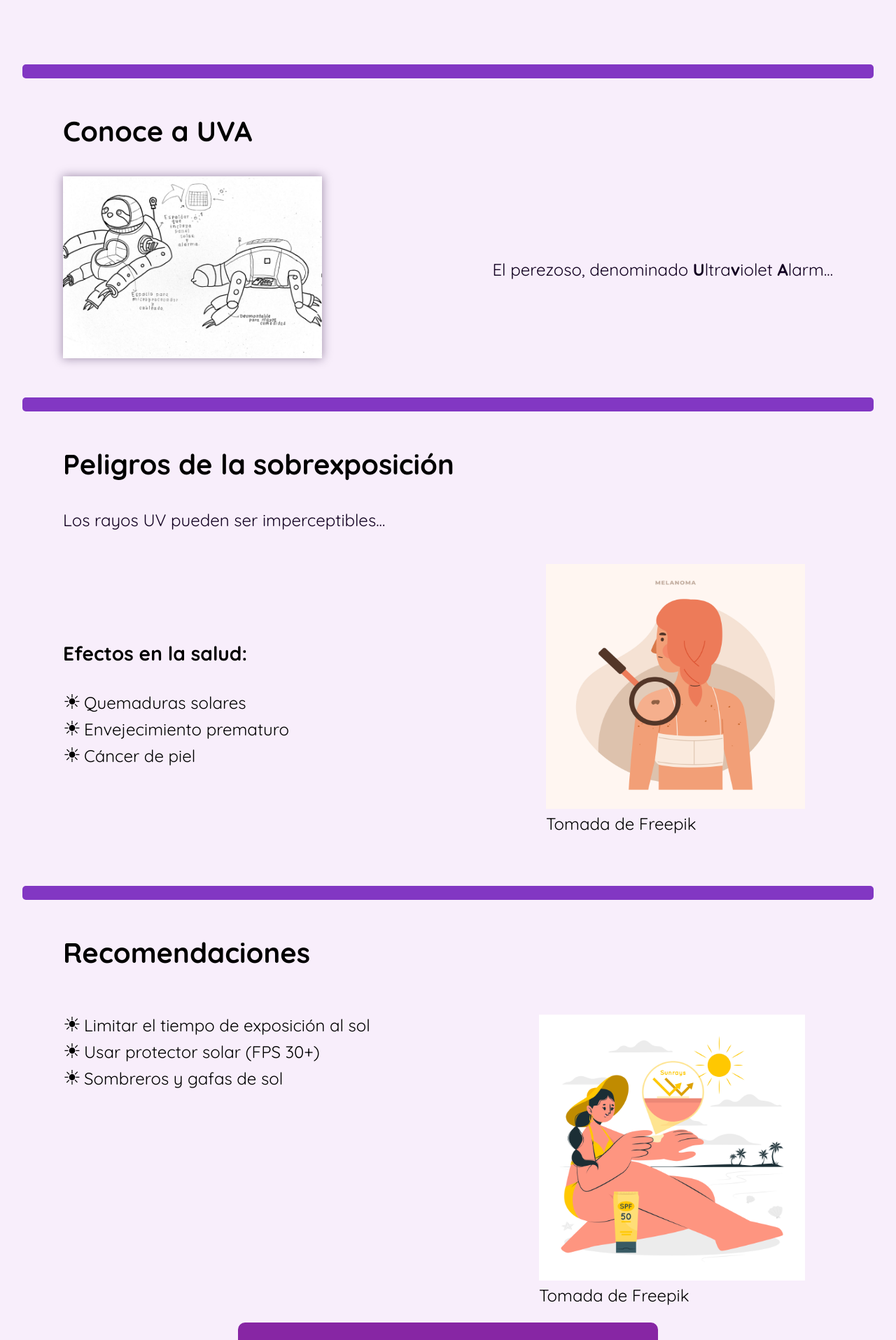
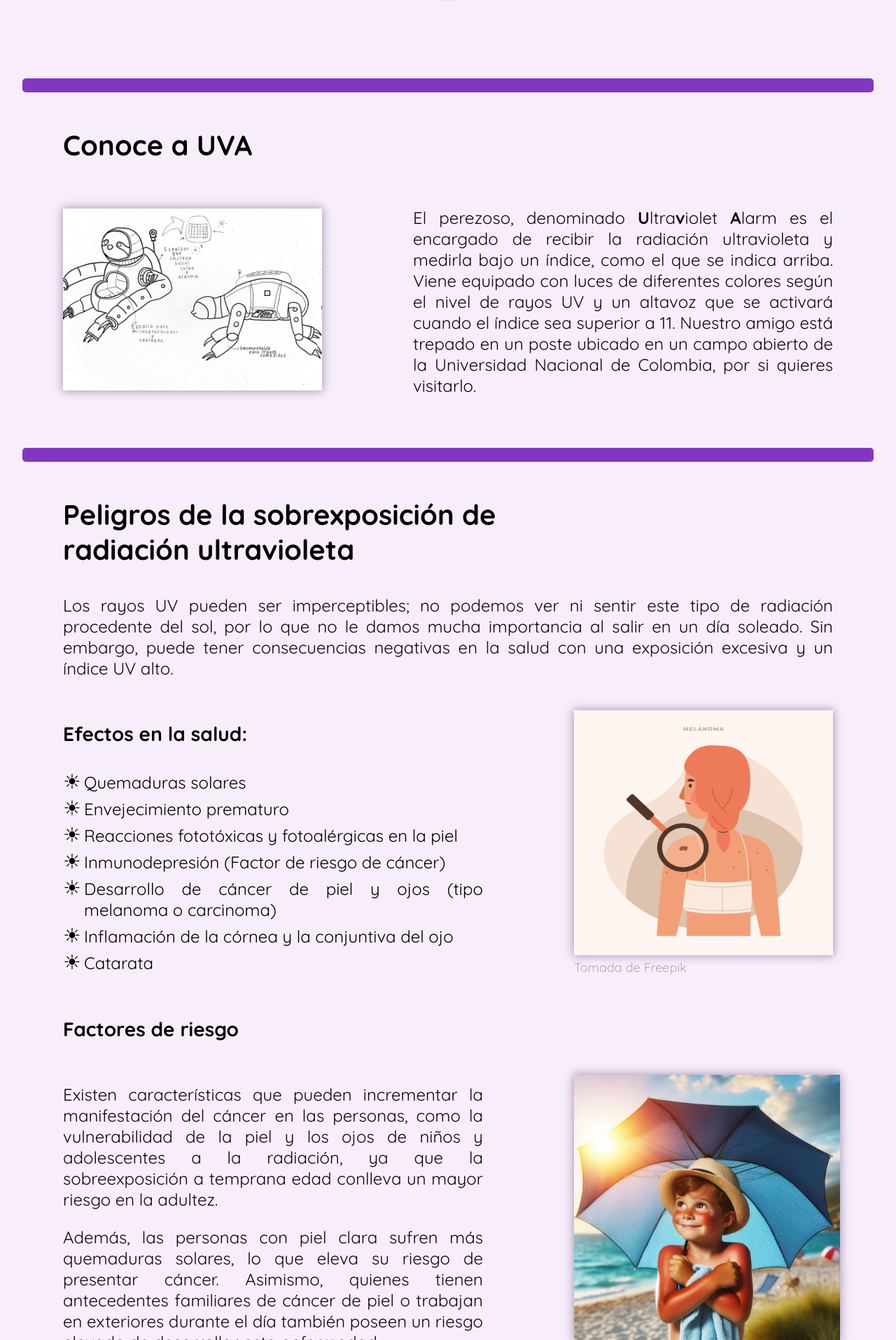
Before and after one commit to IsaacFarah-hub/UVA-, a Flask app: page / in a window 1280 px wide. Shown: the part 483-2398 px from the top of the page at 70% size. Run offline with Flask 2, Linux system fonts and the light colour scheme.

Commit message:
Update index.html

```diff
--- a/templates/index.html
+++ b/templates/index.html
@@ -1,25 +1,23 @@
 <!DOCTYPE html>
 <html lang="es">
+    <style>
+        @import url('https://fonts.googleapis.com/css2?family=Quicksand:wght@300..700&display=swap');
+    </style>
     <head>
         <meta charset="UTF-8">
         <meta name="viewport" content="width=device-width, initial-scale=1.0">
         <title>Sensor UVA</title>
-    <link rel="icon" type="image/png" href="static/icono_U.png">
-    <link rel="stylesheet" href="static/style.css">
-    <style>
-        @import url('https://fonts.googleapis.com/css2?family=Quicksand:wght@300..700&display=swap');
-    </style>
+        <link rel="icon" type="image/png" href="icono_U.png">
+        <link rel="stylesheet" href="style.css">
     </head>
     <body>
         <header>
             <div class="encabezado">
                 <h1>UVA !</h1>
-        <nav id="enlace_formulario">
-            <a href="#t_formulario">Tu riesgo por UV</a>
-        </nav>
+                <nav id="enlace_formulario"><a href="#t_formulario">Tu riesgo por UV</a></nav>
             </div>
         </header>
-
+        <br>
         <section>
             <div class="indicador">
                 <h2>Indice UV</h2>
@@ -28,129 +26,80 @@
                     <p><span id="sensor">...</span></p>
                 </div>
                 <p><span id="rango"></span></p>
+                <script src="Cambia_color.js"></script>
             </div>
         </section>
-
+        <section>
             <div class="separador"></div>
-
-<section id="sobre_uva">
+            <div id="sobre_uva">
                 <h3 class="titulo_info">Conoce a UVA</h3>
                 <div class="columnas_info">
                     <figure id="img_uva">
-            <img src="static/UVA!.jpg" alt="Sensor UVA" width="370" height="260">
+                        <img src="UVA!.jpg" alt="Sensor de radiación ultravioleta" width="370" height="260">
                     </figure>
                     <div id="colum2_uva">
-            <p>El perezoso, denominado <strong>U</strong>ltra<strong>v</strong>iolet <strong>A</strong>larm...</p>
+                        <p>El perezoso, denominado <strong>U</strong>ltra<strong>v</strong>iolet <strong>A</strong>larm es el encargado de recibir la radiación ultravioleta y medirla bajo un índice, como el que se indica arriba. Viene equipado con luces de diferentes colores según el nivel de rayos UV y un altavoz que se activará cuando el índice sea superior a 11. Nuestro amigo está trepado en un poste ubicado en un campo abierto de la Universidad Nacional de Colombia, por si quieres visitarlo.</p>
                     </div>
                 </div>
-</section>
-
+            </div>
             <div class="separador"></div>
-
-<section id="peligros">
-    <h3 class="titulo_info">Peligros de la sobrexposición</h3>
-    <p>Los rayos UV pueden ser imperceptibles...</p>
+            <div id="peligros">
+                <h3 class="titulo_info">Peligros de la sobrexposición de radiación ultravioleta</h3>
+                <p>Los rayos UV pueden ser imperceptibles; no podemos ver ni sentir este tipo de radiación procedente del sol, por lo que no le damos mucha importancia al salir en un día soleado. Sin embargo, puede tener consecuencias negativas en la salud con una exposición excesiva y un índice UV alto.</p>
                 <div class="columnas_info">
                     <div id="colum1_peligros">
                         <h4 class="subtitu_info">Efectos en la salud:</h4>
                         <ul>
                             <li>Quemaduras solares</li>
                             <li>Envejecimiento prematuro</li>
-                <li>Cáncer de piel</li>
+                            <li>Reacciones fototóxicas y fotoalérgicas en la piel</li>
+                            <li>Inmunodepresión (Factor de riesgo de cáncer)</li>
+                            <li>Desarrollo de cáncer de piel y ojos (tipo melanoma o carcinoma)</li>
+                            <li>Inflamación de la córnea y la conjuntiva del ojo</li>
+                            <li>Catarata</li>
                         </ul>
                     </div>
-        <figure>
-            <img src="static/cancer_piel_freepik.jpg" width="370" height="350">
+                    <figure id="img_cancer">
+                        <img src="cancer_piel_freepik.jpg" alt="Síntomas de cáncer" width="370" height="350">
                         <figcaption>Tomada de Freepik</figcaption>
                     </figure>
                 </div>
-</section>
-
-<div class="separador"></div>
-
-<section id="recomendaciones">
-    <h3 class="titulo_info">Recomendaciones</h3>
+                <h4 class="subtitu_info">Factores de riesgo</h4>
                 <div class="columnas_info">
-        <ul>
-            <li>Limitar el tiempo de exposición al sol</li>
-            <li>Usar protector solar (FPS 30+)</li>
-            <li>Sombreros y gafas de sol</li>
-        </ul>
-        <figure>
-            <img src="static/prot_solar_storyset.jpg" width="380" height="380">
-            <figcaption>Tomada de Freepik</figcaption>
+                    <div id="colum1_riesgo">
+                        <p>Existen características que pueden incrementar la manifestación del cáncer en las personas, como la vulnerabilidad de la piel y los ojos de niños y adolescentes a la radiación, ya que la sobreexposición a temprana edad conlleva un mayor riesgo en la adultez.</p>
+                        <p>Además, las personas con piel clara sufren más quemaduras solares, lo que eleva su riesgo de presentar cáncer. Asimismo, quienes tienen antecedentes familiares de cáncer de piel o trabajan en exteriores durante el día también poseen un riesgo elevado de desarrollar esta enfermedad.</p>
+                    </div>
+                    <figure id="img_riesgo">
+                        <img src="evitar_sol.jpeg" alt="Niño cubriéndose del sol" width="380" height="380">
+                        <figcaption>Generada con Microsoft Designer</figcaption>
                     </figure>
                 </div>
-</section>
-
+                <p class="fuente">Fuente: <a href="https://www.who.int/es/news-room/fact-sheets/detail/ultraviolet-radiation" target="_blank" rel="noopener noreferrer">WHO</a></p>
+            </div>
+            <div class="separador"></div>
+            <div id="recomendaciones">
+                <h3 class="titulo_info">Recomendaciones contra la exposición excesiva del sol</h3>
+                <ul>
+                    <li>Limitar el tiempo de exposición al sol entre las 10:00 a.m. y las 4:00 p.m.</li>
+                    <li>Ponerse a la sombra.</li>
+                    <li>Usar ropa y accesorios protectores.</li>
+                    <li>Aplicar protector solar de amplio espectro (30 FPS o superior).</li>
+                </ul>
+                <p class="fuente">Fuente: WHO</p>
                 <div id="video">
-    <p>Si quieres saber más...</p>
-    <iframe width="560" height="250" src="https://www.youtube.com/embed/jpOPq1chQgU" allowfullscreen></iframe>
+                    <iframe width="560" height="250" src="https://www.youtube.com/embed/jpOPq1chQgU?si=uoTUPVQtCDbPlyoL&amp;start=17" title="YouTube" allowfullscreen></iframe>
                 </div>
-
-<div class="separador"></div>
-
-<section id="formulario">
-    <h3 id="t_formulario">Tu riesgo por radiación UV</h3>
-    <form id="factores_riesgo">
-        <label for="tipo_piel">Tipo de piel:</label>
-        <select id="tipo_piel">
-            <option>Seleccione una opción</option>
-            <option value="3">I</option>
-            <option value="2">II</option>
-            <option value="1">III</option>
-            <option value="0">IV</option>
-            <option value="0">V</option>
-        </select>
-
-        <label for="ante_propio">¿Cáncer de piel?</label>
-        <select id="ante_propio">
-            <option>Seleccione una opción</option>
-            <option value="0">No</option>
-            <option value="8">Sí</option>
-        </select>
-
-        <label for="quemadura">¿Sufres quemaduras solares?</label>
-        <select id="quemadura">
-            <option>Seleccione una opción</option>
-            <option value="3">Frecuentemente</option>
-            <option value="2">Ocasionalmente</option>
-            <option value="1">Rara vez</option>
-        </select>
-
-        <label for="bloqueador">¿Usa bloqueador solar?</label>
-        <select id="bloqueador">
-            <option>Seleccione una opción</option>
-            <option value="0">Sí</option>
-            <option value="3">No</option>
-        </select>
-
-        <button type="submit">Enviar</button>
-    </form>
-    <div id="resultado">
-        <p class="exclamacion">¡</p>
-        <p id="t_resultado"><span id="rango_riesgo">-</span></p>
-        <p class="exclamacion">!</p>
             </div>
         </section>
-
         <footer>
             <div id="pie">
-        <p>Desarrollado por:</p>
-        <ul>
-            <li>Daniel Urrea</li>
-            <li>Isaac Farah</li>
-            <li>Juliana Rodriguez</li>
-            <li>Miguel Ordoñez</li>
-            <li>Daniela Marín</li>
-            <li>David Mahecha</li>
-        </ul>
+                <p>Desarrollado por Daniel Urrea, Isaac Farah, Juliana Rodriguez, Miguel Ordoñez, Daniela Marín, David Mahecha</p>
             </div>
         </footer>
-
         <script>
             function updateData() {
-        fetch("https://uva-flask.onrender.com/")
+                fetch("http://127.0.0.1:5000/")
                     .then(response => response.text())
                     .then(data => {
                         document.getElementById("sensor").innerText = data;
@@ -161,9 +110,5 @@
             }
             setInterval(updateData, 5000);
         </script>
-
-<script src="static/Formulario_riesgo.js"></script>
-<script src="static/ocultar_pregunta3.js"></script>
-<script src="static/Cambia_color.js"></script>
     </body>
 </html>
```
Lines whose indentation alone changed are shown as unchanged.
